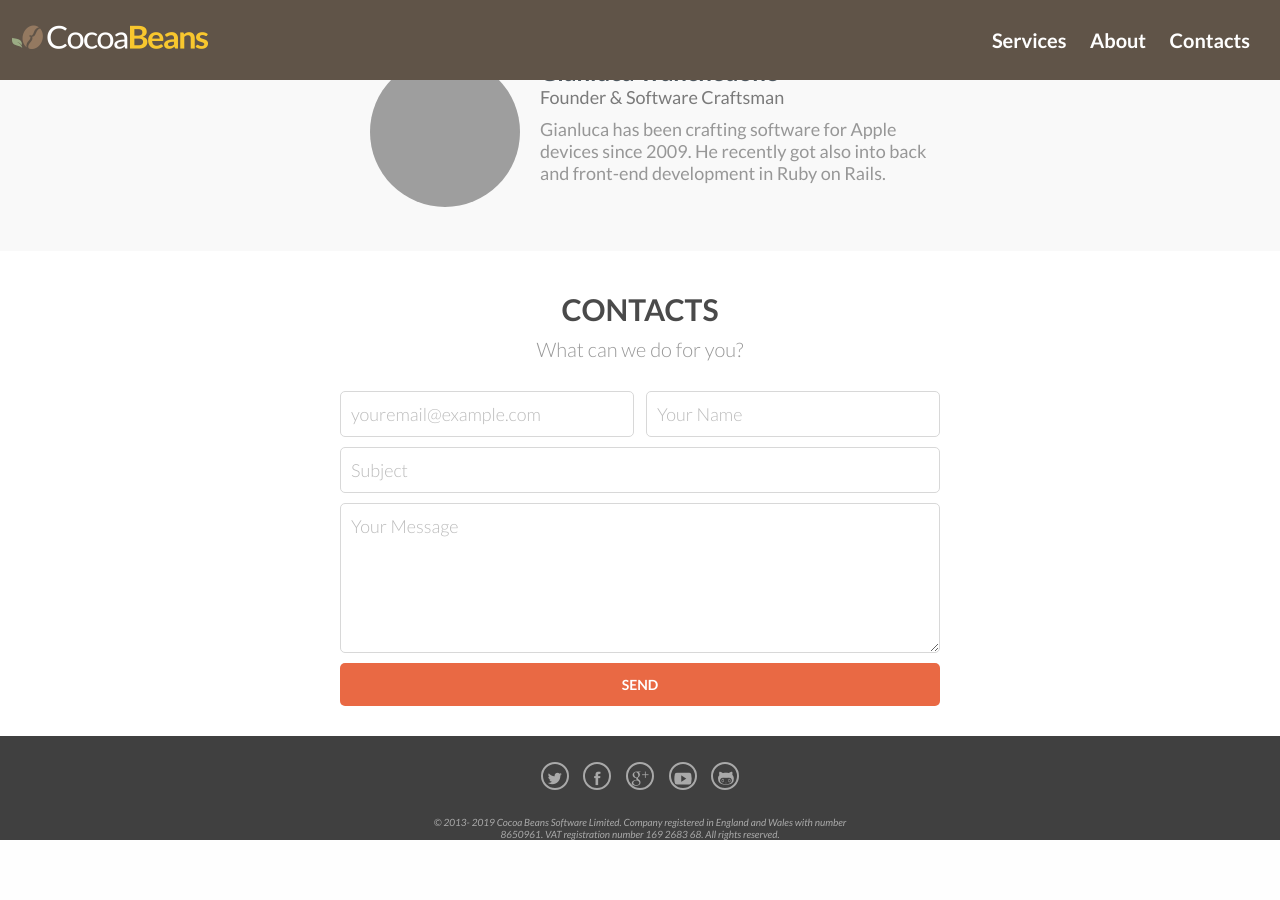
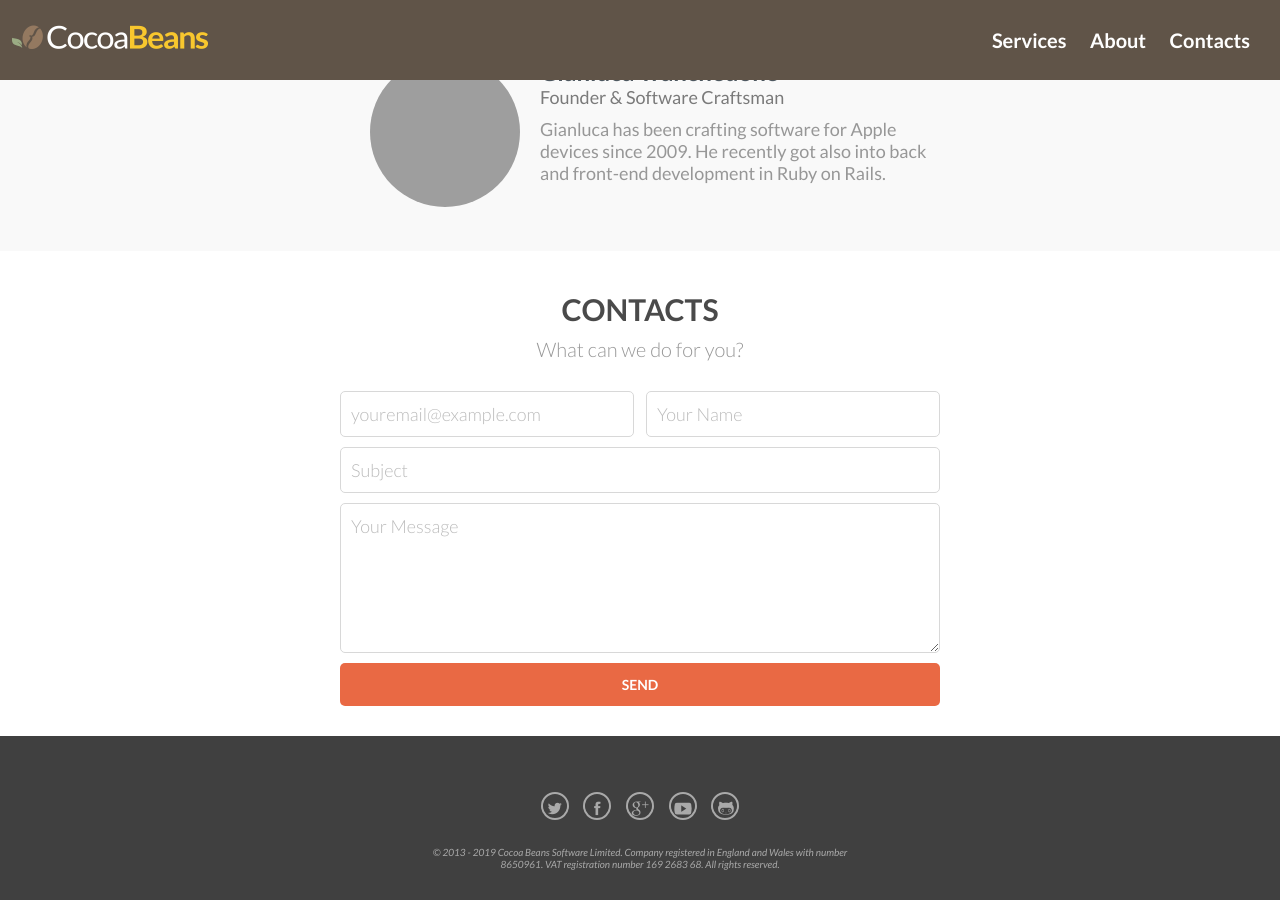
Before and after one commit to cocoabeansltd/cocoabeansltd.github.io, a Jekyll site: the page built from index.html, in a window 1280 px wide and 900 px high, scrolled down 970 px. Built offline with Jekyll 4.4.1, drawn with Linux system fonts in a browser that asks for light colours; nearby versions of some CDN libraries; Markdown is read by kramdown in place of the engine named in the settings; before the commit the page ends 1810 px from its top, so only the background shows below that; grey boxes are pictures that could not be loaded.

```diff
--- a/_includes/footer.html
+++ b/_includes/footer.html
@@ -1,14 +1,22 @@
-{% include social_links.html %}
-{% if page.show_maker  %}
-  <div id="maker">Brewed with love at <strong><a href="/">Cocoa Beans</a></strong></div>
-{% endif %}
-<div id="copyright">
-  <h5>&copy; 2013-
-    <script type="text/javascript">
-      now = new Date
-      theYear = now.getYear()
-      if (theYear < 1900) theYear += 1900
-      document.write(theYear)
-    </script> Cocoa Beans Software Limited. Company registered in England and Wales with number 8650961. VAT registration number 169 2683 68. All rights reserved.
-  </h5>
+<div class="footer-container">
+  {{Brewed with love in London}}
+  {% include social_links.html %}
+  {% if page.show_maker %}
+  <div id="maker">
+    Brewed with love at <strong><a href="/">Cocoa Beans</a></strong>
+  </div>
+  {% endif %}
+  <div id="copyright">
+    <h5>
+      &copy; 2013 -
+      <script type="text/javascript">
+        now = new Date();
+        theYear = now.getYear();
+        if (theYear < 1900) theYear += 1900;
+        document.write(theYear);
+      </script>
+      Cocoa Beans Software Limited. Company registered in England and Wales with
+      number 8650961. VAT registration number 169 2683 68. All rights reserved.
+    </h5>
+  </div>
 </div>
```
